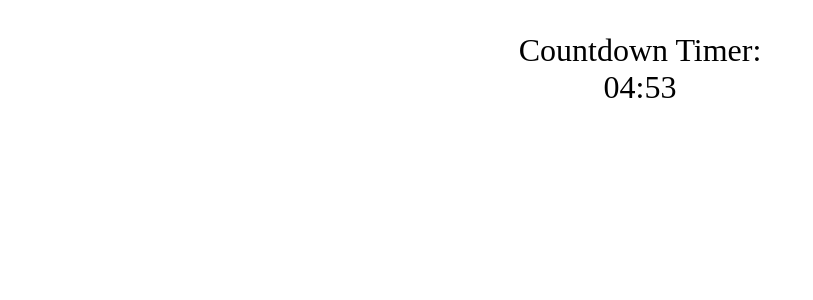
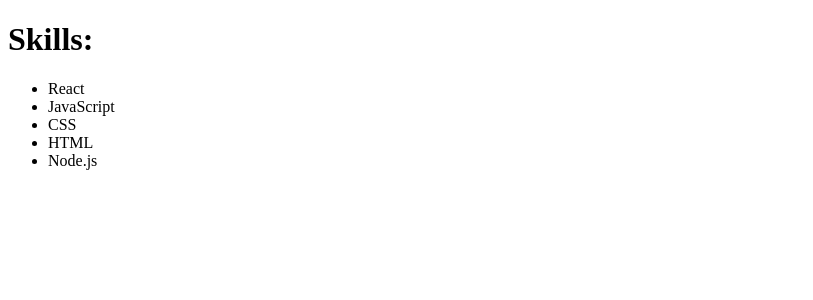
Before and after one commit to Urvisha1103/React, a React (Vite) app: page / in a window 1280 px wide. Shown: the top 300 px of the page, without its empty margins (0-813 px from the left). Built offline with nearby package versions, Linux system fonts and the light colour scheme.

Commit message:
Activity : conver Array to unorded list

```diff
--- /dev/null
+++ b/src/lec1801/hookArray.jsx
@@ -0,0 +1,32 @@
+import * as React from "react";
+
+function fetchListData() {
+    return new Promise((resolve) => {
+        setTimeout(() => {
+            resolve(["React", "JavaScript", "CSS", "HTML", "Node.js"]);
+        }, 2000);
+    });
+}
+
+function ListSimulation() {
+    const [items, setItems] = React.useState(["Loading..."]);
+
+    React.useEffect(() => {
+        fetchListData().then((data) => {
+            setItems(data);
+        });
+    }, []);
+
+    return (
+        <div>
+            <h1>Skills:</h1>
+            <ul>
+                {items.map((item, index) => (
+                    <li key={index}>{item}</li>
+                ))}
+            </ul>
+        </div>
+    );
+}
+
+export default ListSimulation;
--- a/src/main.jsx
+++ b/src/main.jsx
@@ -1,6 +1,7 @@
 import { StrictMode } from 'react'
 import { createRoot } from 'react-dom/client'
-import CountdownTimer from './lec1801/hooktimer';
+import ListSimulation from './lec1801/hookArray';
+// import CountdownTimer from './lec1801/hooktimer';
 // import StateExample3 from './lec0601/hookexmp3';
 // import ApiSimulation from './lec1801/hookuseeffect';
 // import StateExample2 from './lec0601/hookexmp2';
@@ -37,6 +38,7 @@
     {/* <StateExample2/> */}
     {/* <StateExample3/> */}
     {/* <ApiSimulation/> */}
-    <CountdownTimer />
+    {/* <CountdownTimer /> */}
+    <ListSimulation />
   </StrictMode>,
 );
```
